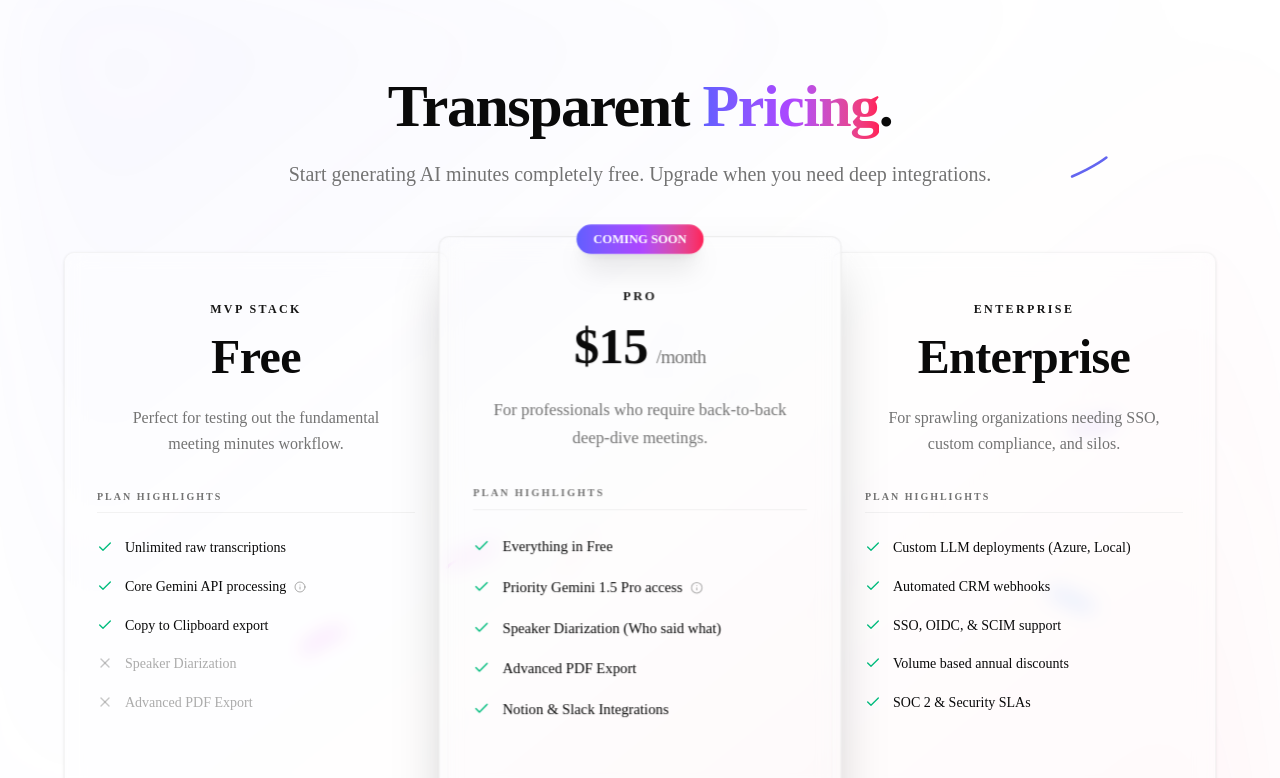
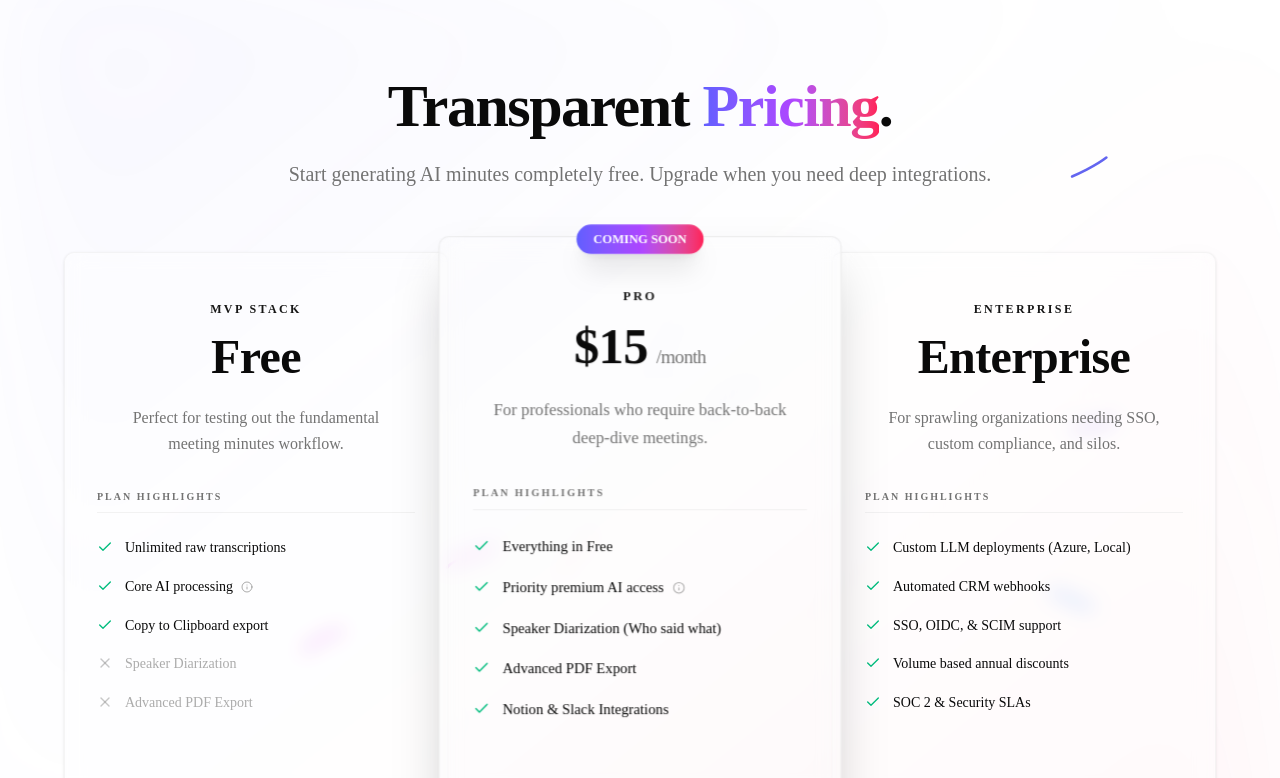
Before and after one commit to Aniket-Todkar23/Saas_MoM-generator, a Next.js app: page / in a window 1280 px wide. Shown: the part 1652-2430 px from the top of the page. Built offline with nearby package versions, Linux system fonts and the light colour scheme.

Commit message:
feat: enabled cta

```diff
--- a/src/app/about/page.tsx
+++ b/src/app/about/page.tsx
@@ -41,7 +41,7 @@ export default function AboutPage() {
             },
             {
               title: "AI-First",
-              description: "Powered by Gemini, our systems extract actionable intelligence—action items, decisions, and context—flawlessly.",
+              description: "Powered by AI, our systems extract actionable intelligence—action items, decisions, and context—flawlessly.",
               icon: Bot,
               gradient: "from-rose-500/10 to-pink-500/10"
             }
--- a/src/app/page.tsx
+++ b/src/app/page.tsx
@@ -36,7 +36,7 @@ const pricingTiers = [
     description: "Perfect for testing out the fundamental meeting minutes workflow.",
     features: [
       { text: "Unlimited raw transcriptions", included: true },
-      { text: "Core Gemini API processing", included: true, hasInfo: true },
+      { text: "Core AI processing", included: true, hasInfo: true },
       { text: "Copy to Clipboard export", included: true },
       { text: "Speaker Diarization", included: false },
       { text: "Advanced PDF Export", included: false }
@@ -52,7 +52,7 @@ const pricingTiers = [
     badge: { text: "COMING SOON" },
     features: [
       { text: "Everything in Free", included: true },
-      { text: "Priority Gemini 1.5 Pro access", included: true, hasInfo: true },
+      { text: "Priority premium AI access", included: true, hasInfo: true },
       { text: "Speaker Diarization (Who said what)", included: true },
       { text: "Advanced PDF Export", included: true },
       { text: "Notion & Slack Integrations", included: true }
--- a/src/app/pricing/page.tsx
+++ b/src/app/pricing/page.tsx
@@ -11,7 +11,7 @@ export default function PricingPage() {
       description: "Perfect for testing out the fundamental meeting minutes workflow.",
       features: [
         { text: "Unlimited raw transcriptions", included: true },
-        { text: "Core Gemini API processing", included: true, hasInfo: true },
+        { text: "Core AI processing", included: true, hasInfo: true },
         { text: "Copy to Clipboard export", included: true },
         { text: "Speaker Diarization", included: false },
         { text: "Advanced PDF Export", included: false }
@@ -29,7 +29,7 @@ export default function PricingPage() {
       },
       features: [
         { text: "Everything in Free", included: true },
-        { text: "Priority Gemini 1.5 Pro access", included: true, hasInfo: true },
+        { text: "Priority premium AI access", included: true, hasInfo: true },
         { text: "Speaker Diarization (Who said what)", included: true },
         { text: "Advanced PDF Export", included: true },
         { text: "Notion & Slack Integrations", included: true }
--- a/src/components/ui/modern-hero-section.tsx
+++ b/src/components/ui/modern-hero-section.tsx
@@ -3,6 +3,7 @@
 import { motion } from "framer-motion"
 import { Mic } from "lucide-react"
 import { cn } from "@/lib/utils"
+import Link from "next/link"
 
 function ElegantShape({
   className,
@@ -177,12 +178,12 @@ export default function HeroGeometric({
           </motion.div>
 
           <motion.div custom={3} variants={fadeUpVariants} initial="hidden" animate="visible" className="flex flex-col sm:flex-row items-center justify-center gap-4 mt-8">
-            <button className="px-8 py-3.5 bg-primary text-primary-foreground rounded-full font-semibold hover:bg-primary/90 transition-all shadow-md w-full sm:w-auto">
+            <Link href="/record" className="px-8 py-3.5 bg-primary text-primary-foreground rounded-full font-semibold hover:bg-primary/90 transition-all shadow-md w-full sm:w-auto text-center">
               Start Your First Meeting
-            </button>
-            <button className="px-8 py-3.5 bg-secondary text-secondary-foreground rounded-full font-semibold hover:bg-secondary/80 transition-all shadow-md w-full sm:w-auto">
+            </Link>
+            <Link href="/how-it-works" className="px-8 py-3.5 bg-secondary text-secondary-foreground rounded-full font-semibold hover:bg-secondary/80 transition-all shadow-md w-full sm:w-auto text-center">
               See How It Works
-            </button>
+            </Link>
           </motion.div>
         </div>
       </div>
--- a/src/components/ui/vertical-image-stack.tsx
+++ b/src/components/ui/vertical-image-stack.tsx
@@ -9,7 +9,7 @@ const steps = [
     id: 1,
     title: "1. Record",
     description: "Hit the record button. Voice is captured securely via the browser API.",
-    src: "https://images.unsplash.com/photo-1590602847861-f357a9162c6a?q=80&w=600&auto=format&fit=crop",
+    src: "/record-image.jpg",
     alt: "Microphone recording meeting",
     icon: Mic,
   },
@@ -23,8 +23,8 @@ const steps = [
   },
   {
     id: 3,
-    title: "3. Gemini Magic",
-    description: "We hand off the raw text to Google Gemini API to structure and summarize.",
+    title: "3. AI Magic",
+    description: "We hand off the raw text to advanced AI models to structure and summarize.",
     src: "https://images.unsplash.com/photo-1620712943543-bcc4688e7485?q=80&w=600&auto=format&fit=crop",
     alt: "Abstract AI data visualization",
     icon: Sparkles,
--- a/src/components/ui/vertical-tabs.tsx
+++ b/src/components/ui/vertical-tabs.tsx
@@ -11,7 +11,7 @@ const STEPS = [
     id: "01",
     title: "Record",
     description: "Hit the record button right from your browser window. We leverage the Web Speech API to ensure your voice is captured securely and fluidly.",
-    image: "https://images.unsplash.com/photo-1590602847861-f357a9162c6a?q=80&w=600&auto=format&fit=crop",
+    image: "/record-image.jpg",
     icon: Mic,
   },
   {
@@ -23,8 +23,8 @@ const STEPS = [
   },
   {
     id: "03",
-    title: "Gemini Magic",
-    description: "Once the meeting concludes, we hand off the raw text to Google Gemini API to structure, summarize, and identify key facts.",
+    title: "AI Magic",
+    description: "Once the meeting concludes, we hand off the raw text to advanced AI models to structure, summarize, and identify key facts.",
     image: "https://images.unsplash.com/photo-1620712943543-bcc4688e7485?q=80&w=600&auto=format&fit=crop",
     icon: Sparkles,
   },
```
Also changed, not shown: 1 other file (tests, documents, lock files or other folders).
